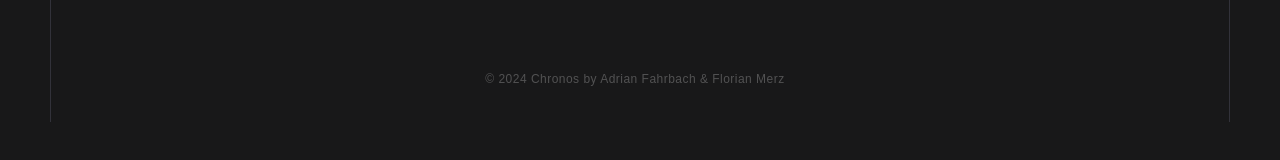
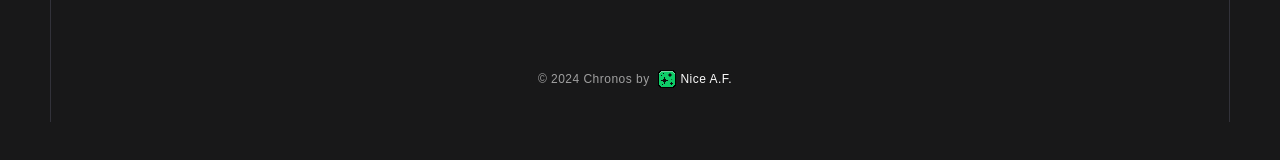
Before and after one commit to nice-af/chronos-website, a Nuxt app: page / in a window 1280 px wide. Shown: the part 139-299 px from the top of the page. Built offline with nearby package versions, Linux system fonts and the light colour scheme.

Commit message:
✨ feat(a11y): improve multiple a11y painpoints

```diff
--- a/app.vue
+++ b/app.vue
@@ -1,6 +1,7 @@
 <template>
+  <a href="#main" :class="appStyles.skipToContent">Skip to content</a>
   <Header />
-  <NuxtPage />
+  <NuxtPage id="main" />
   <Footer />
 </template>
 
@@ -11,3 +12,23 @@ import { NuxtPage } from '#components';
 </script>
 
 <style lang="scss" src="./assets/styles/global.scss" />
+
+<style lang="scss" module="appStyles" scoped>
+.skipToContent {
+  position: absolute;
+  top: 0;
+  left: 0;
+  background: #000;
+  color: #fff;
+  padding: 8px;
+  z-index: 100;
+  transform: translateY(-110%);
+  pointer-events: none;
+  transition: transform 0.25s;
+
+  &:focus {
+    transform: translateY(0);
+    pointer-events: all;
+  }
+}
+</style>
--- a/assets/styles/global.scss
+++ b/assets/styles/global.scss
@@ -11,6 +11,7 @@
   --neutral-200: #8b8b9a;
   --neutral-100: #cbcbdd;
   --neutral-50: #fafafa;
+  --neutral-0: #fff;
 
   --blue-900: #22385d;
   --blue-800: #26487f;
@@ -94,6 +95,11 @@ body {
   background: var(--background);
   -webkit-font-smoothing: antialiased;
   -moz-osx-font-smoothing: grayscale;
+}
+
+*:focus-visible {
+  outline: 2px solid var(--app-blue);
+  outline-offset: 2px;
 }
 
 a {
--- a/components/Button/Button.scss
+++ b/components/Button/Button.scss
@@ -20,16 +20,16 @@
 }
 
 .isPrimary {
-  color: var(--neutral-50);
-  background: var(--blue-400);
+  color: var(--neutral-0);
+  background: var(--blue-500);
   box-shadow: var(--button-inner-shadow-strong);
 
   &:hover {
-    background: var(--blue-500);
+    background: var(--blue-600);
   }
 
   &:active {
-    background: var(--blue-600);
+    background: var(--blue-700);
   }
 }
 
--- a/components/CardsSelection/CardsSelection.scss
+++ b/components/CardsSelection/CardsSelection.scss
@@ -22,6 +22,10 @@
     0 0 0 1px var(--background),
     0 0 0 3px transparent;
   transition: 0.2s ease;
+
+  &:focus-visible {
+    outline-offset: 5px;
+  }
 
   &::after {
     position: absolute;
--- a/components/CardsSelection/CardsSelection.vue
+++ b/components/CardsSelection/CardsSelection.vue
@@ -5,6 +5,7 @@
       <div v-for="option in options" :key="option.value">
         <button
           :class="[cardsSelection.cardButton, { [cardsSelection.cardButtonActive]: option.value === modelValue }]"
+          :aria-label="`Select ${label.toLowerCase()} ${option.label.toLowerCase()}`"
           @click="() => emits('update:modelValue', option.value)">
           <img
             v-if="option.image"
--- a/components/Footer/Footer.scss
+++ b/components/Footer/Footer.scss
@@ -45,12 +45,53 @@
 
 .listHeadline {
   margin: 0 0 10px;
+  font-weight: 500;
   color: var(--text);
 }
 
 .bottomText {
   margin-top: 70px;
   font-size: 12px;
+  color: var(--text-secondary);
   text-align: center;
-  opacity: 0.25;
 }
+
+.madeByText {
+  position: relative;
+
+  &:hover {
+    opacity: 1;
+
+    .niceAF {
+      opacity: 0;
+    }
+
+    .names {
+      opacity: 1;
+      transform: translateY(0);
+    }
+  }
+}
+
+.niceAFLogo {
+  margin: -2px 4px 0 5px;
+  vertical-align: middle;
+}
+
+.niceAF {
+  opacity: 1;
+  transition: opacity 0.25s ease;
+}
+
+.names {
+  position: absolute;
+  top: -2.45px;
+  left: 30px;
+  white-space: nowrap;
+  pointer-events: none;
+  opacity: 0;
+  transition:
+    transform 0.25s ease,
+    opacity 0.25s ease;
+  transform: translateY(60%);
+}
--- a/components/Footer/Footer.vue
+++ b/components/Footer/Footer.vue
@@ -46,7 +46,14 @@
           </ul>
         </nav>
       </div>
-      <p :class="footer.bottomText">&copy; {{ thisYear }} Chronos by Adrian Fahrbach & Florian Merz</p>
+      <p :class="footer.bottomText">
+        <span>&copy; {{ thisYear }} Chronos by </span>
+        <a href="https://github.com/nice-af" :class="footer.madeByText" target="_blank" rel="noopener noreferrer">
+          <img :class="footer.niceAFLogo" src="/assets/images/nice-af-pixel-logo.svg" alt="Nice AF logo" />
+          <span :class="footer.niceAF">Nice A.F.</span>
+          <span :class="footer.names">Adrian Fahrbach & Florian Merz</span>
+        </a>
+      </p>
       <div class="dot is-top-left"></div>
       <div class="dot is-top-right"></div>
     </div>
--- a/pages/index.vue
+++ b/pages/index.vue
@@ -5,7 +5,7 @@
       headlineAfterIcon="for Jira"
       show-icon
       description="Use the Chronos app to manage your daily Jira worklogs in an easy and intuitiv way. Stop the time waste of time tracking."
-      :pill="{ label: 'Now with a browser extension', href: '/404' }">
+      :pill="{ label: 'Check the release changelog', href: 'https://github.com/nice-af/chronos-app/releases' }">
       <template #buttons>
         <Button label="Download" href="/404">
           <template #icon><PhAppStoreLogo size="22" weight="bold" /></template>
```
Also changed, not shown: public/assets/images/nice-af-pixel-logo.svg (added).
